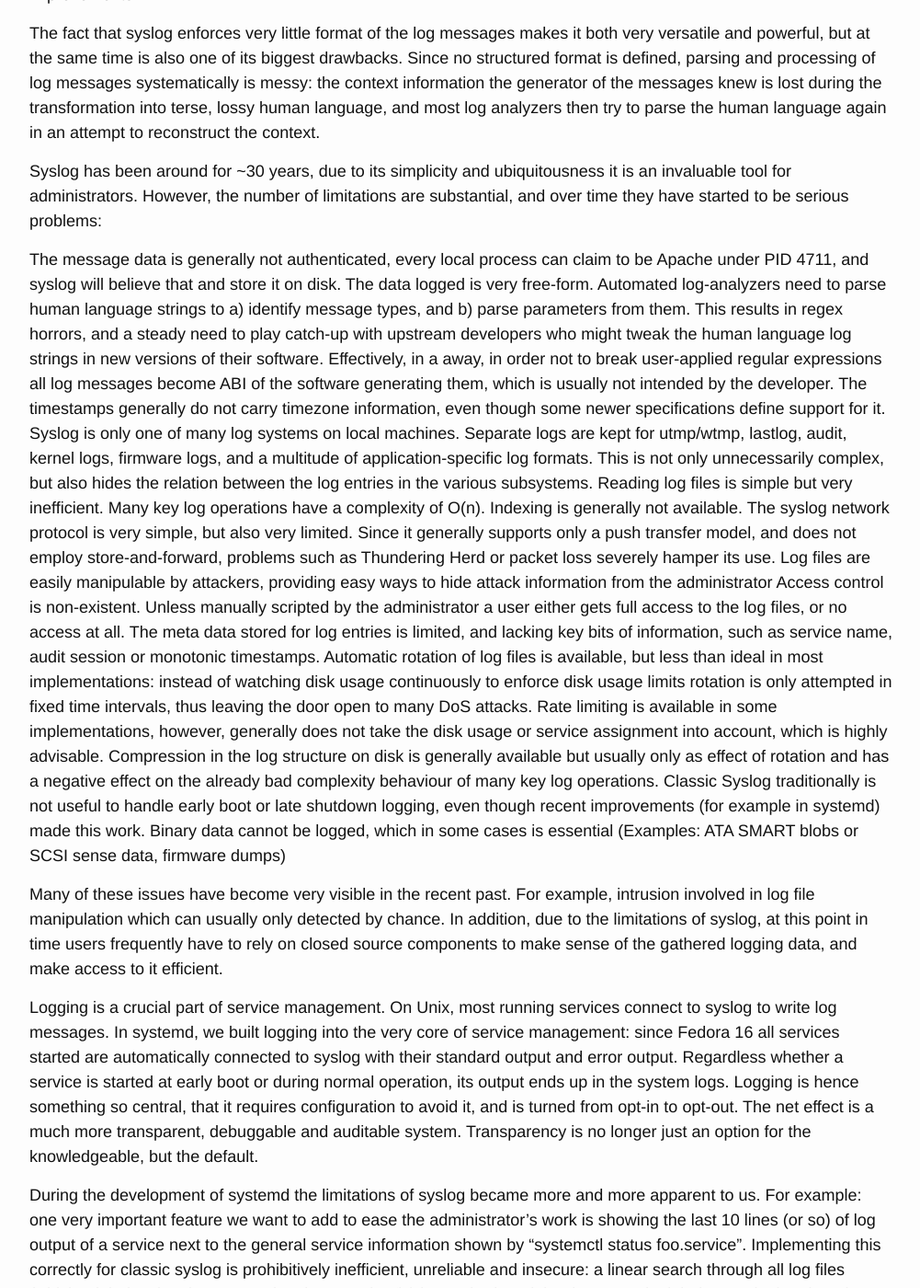
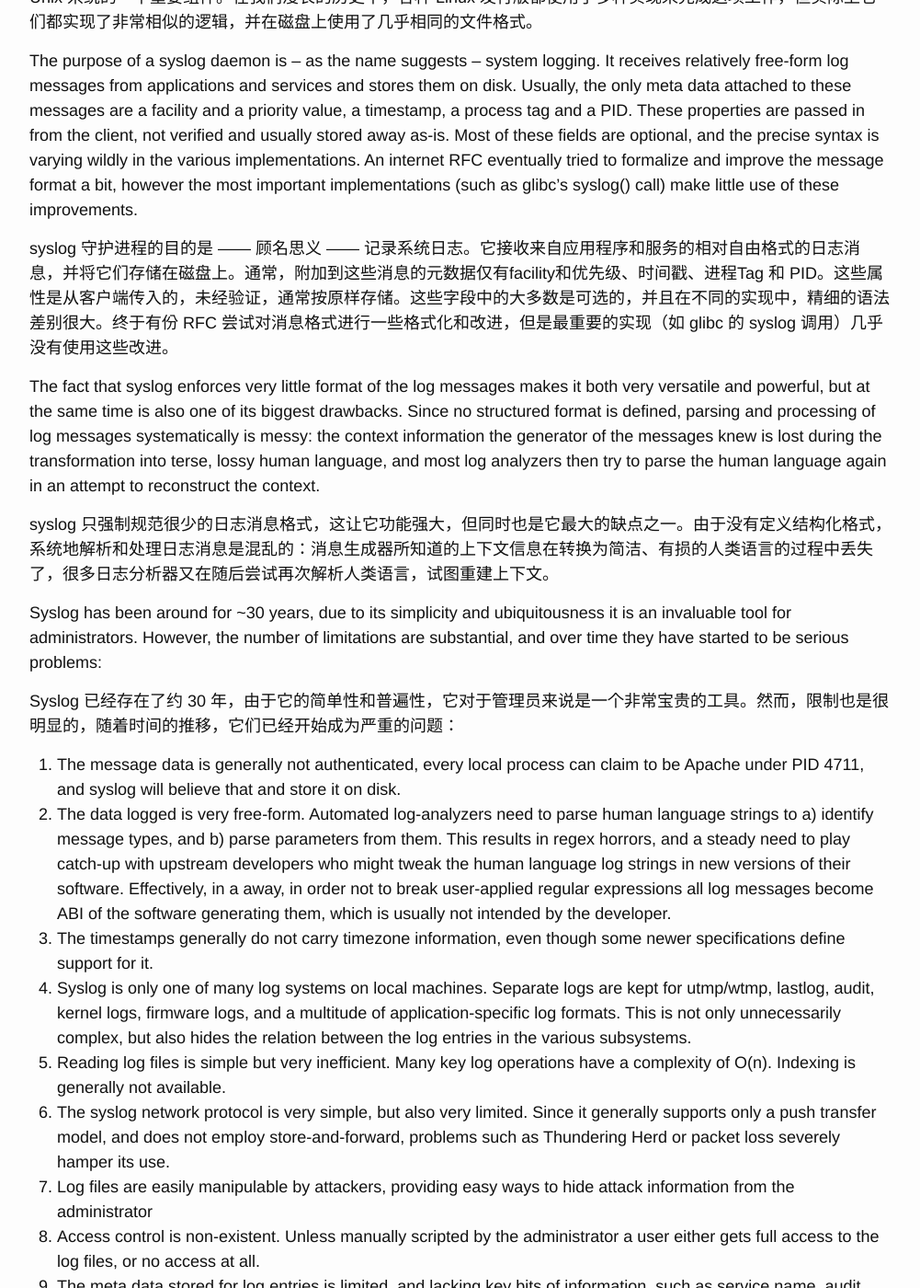
Before and after one commit to childe/ohmycat, a Jekyll site: the page built from _posts/2021-02-18-introducing-the-journal.md, in a window 1280 px wide and 1400 px high, scrolled down 719 px. Shown: the whole window at 92% size, without its empty margins (138-1139 px from the left). Built offline with Jekyll 4.4.1, drawn with Linux system fonts in a browser that asks for light colours; our own code applies the rules of GitHub Pages for plain Markdown files; some of the changed text lies outside the part shown.

Commit message:
modified:   _posts/2021-02-18-introducing-the-journal.md

```diff
--- a/_posts/2021-02-18-introducing-the-journal.md
+++ b/_posts/2021-02-18-introducing-the-journal.md
@@ -5,38 +5,47 @@ title: Introducing the Journal
 
 ---
 
+[Introducing the Journal](http://0pointer.net/blog/projects/the-journal.html)
+[Introducing the Journal](https://docs.google.com/document/pub?id=1IC9yOXj7j6cdLLxWEBAGRL6wl97tFxgjLUEHIX3MSTs)
+
 现在觉得 Systemd 比之前的管理方式好。但对于使用 Journal 管理日志还有些不明白，之前的日志方式（Rsyslog 或者直接日志打印到某到文件文件）不行？使用 Journal 的必要性在哪里？ 看到 Systemd 作者的这篇文件，翻译学习一下。
 
 
 During the past weeks we have been working on a new feature for systemd, that we’d like to introduce to you today. At the same time as it helps us to substantially decrease the footprint of a minimal Linux system it brings a couple of new concepts and replaces a major component of a classic Unix system. Due that it probably deserves a longer introduction. So, grab yourself a good cup of swiss hot chocolate, lean back, read and enjoy.
 
+在过去的几周里，我们一直在为 systemd 开发一个新特性，今天我们来给你介绍 一下它吧！它帮助我们大大减少了最小 Linux 系统的占用空间，同时，它还带来了一些新概念，并取代了经典 Unix 系统的一个主要组件。因为它可能值得一个长长的介绍。所以，给自己端上一杯咖啡，舒服的坐下，看下去，尽情享受吧。
+
 Background: syslog
+
 An important component of every Unix system for a long time has been the syslog daemon. During our long history multiple implementations have been used in the various Linux distributions for this job, but in essence they all implemented a very similar logic and used nearly identical file formats on disk.
-
+长期以来，syslog 守护进程一直是每个 Unix 系统的一个重要组件。在我们漫长的历史中，各种 Linux 发行版都使用了多种实现来完成这项工作，但实际上它们都实现了非常相似的逻辑，并在磁盘上使用了几乎相同的文件格式。
 
 The purpose of a syslog daemon is -- as the name suggests -- system logging. It receives relatively free-form log messages from applications and services and stores them on disk. Usually, the only meta data attached to these messages are a facility and a priority value, a timestamp, a process tag and a PID. These properties are passed in from the client, not verified and usually stored away as-is. Most of these fields are optional, and the precise syntax is varying wildly in the various implementations. An internet RFC eventually tried to formalize and improve the message format a bit, however the most important implementations (such as glibc’s syslog() call) make little use of these improvements.
 
+syslog 守护进程的目的是 —— 顾名思义 —— 记录系统日志。它接收来自应用程序和服务的相对自由格式的日志消息，并将它们存储在磁盘上。通常，附加到这些消息的元数据仅有facility和优先级、时间戳、进程Tag 和 PID。这些属性是从客户端传入的，未经验证，通常按原样存储。这些字段中的大多数是可选的，并且在不同的实现中，精细的语法差别很大。终于有份 RFC 尝试对消息格式进行一些格式化和改进，但是最重要的实现（如 glibc 的 syslog 调用）几乎没有使用这些改进。
 
 The fact that syslog enforces very little format of the log messages makes it both very versatile and powerful, but at the same time is also one of its biggest drawbacks. Since no structured format is defined, parsing and processing of log messages systematically is messy: the context information the generator of the messages knew is lost during the transformation into terse, lossy human language, and most log analyzers then try to parse the human language again in an attempt to reconstruct the context.
 
+syslog 只强制规范很少的日志消息格式，这让它功能强大，但同时也是它最大的缺点之一。由于没有定义结构化格式，系统地解析和处理日志消息是混乱的：消息生成器所知道的上下文信息在转换为简洁、有损的人类语言的过程中丢失了，很多日志分析器又在随后尝试再次解析人类语言，试图重建上下文。
 
 Syslog has been around for ~30 years, due to its simplicity and ubiquitousness it is an invaluable tool for administrators. However, the number of limitations are substantial, and over time they have started to be serious problems:
 
+Syslog 已经存在了约 30 年，由于它的简单性和普遍性，它对于管理员来说是一个非常宝贵的工具。然而，限制也是很明显的，随着时间的推移，它们已经开始成为严重的问题：
 
-The message data is generally not authenticated, every local process can claim to be Apache under PID 4711, and syslog will believe that and store it on disk.
-The data logged is very free-form. Automated log-analyzers need to parse human language strings to a) identify message types, and b) parse parameters from them. This results in regex horrors, and a steady need to play catch-up with upstream developers who might tweak the human language log strings in new versions of their software. Effectively, in a away, in order not to break user-applied regular expressions all log messages become ABI of the software generating them, which is usually not intended by the developer.
-The timestamps generally do not carry timezone information, even though some newer specifications define support for it.
-Syslog is only one of many log systems on local machines. Separate logs are kept for utmp/wtmp, lastlog, audit, kernel logs, firmware logs, and a multitude of application-specific log formats. This is not only unnecessarily complex, but also hides the relation between the log entries in the various subsystems.
-Reading log files is simple but very inefficient. Many key log operations have a complexity of O(n). Indexing is generally not available.
-The syslog network protocol is very simple, but also very limited. Since it generally supports only a push transfer model, and does not employ store-and-forward, problems such as Thundering Herd or packet loss severely hamper its use.
-Log files are easily manipulable by attackers, providing easy ways to hide attack information from the administrator
-Access control is non-existent. Unless manually scripted by the administrator a user either gets full access to the log files, or no access at all.
-The meta data stored for log entries is limited, and lacking key bits of information, such as service name, audit session or monotonic timestamps.
-Automatic rotation of log files is available, but less than ideal in most implementations: instead of watching disk usage continuously to enforce disk usage limits rotation is only attempted in fixed time intervals, thus leaving the door open to many DoS attacks.
-Rate limiting is available in some implementations, however, generally does not take the disk usage or service assignment into account, which is highly advisable.
-Compression in the log structure on disk is generally available but usually only as effect of rotation and has a negative effect on the already bad complexity behaviour of many key log operations.
-Classic Syslog traditionally is not useful to handle early boot or late shutdown logging, even though recent improvements (for example in systemd) made this work.
-Binary data cannot be logged, which in some cases is essential (Examples: ATA SMART blobs or SCSI sense data, firmware dumps)
+1. The message data is generally not authenticated, every local process can claim to be Apache under PID 4711, and syslog will believe that and store it on disk.
+2. The data logged is very free-form. Automated log-analyzers need to parse human language strings to a) identify message types, and b) parse parameters from them. This results in regex horrors, and a steady need to play catch-up with upstream developers who might tweak the human language log strings in new versions of their software. Effectively, in a away, in order not to break user-applied regular expressions all log messages become ABI of the software generating them, which is usually not intended by the developer.
+3. The timestamps generally do not carry timezone information, even though some newer specifications define support for it.
+4. Syslog is only one of many log systems on local machines. Separate logs are kept for utmp/wtmp, lastlog, audit, kernel logs, firmware logs, and a multitude of application-specific log formats. This is not only unnecessarily complex, but also hides the relation between the log entries in the various subsystems.
+5. Reading log files is simple but very inefficient. Many key log operations have a complexity of O(n). Indexing is generally not available.
+6. The syslog network protocol is very simple, but also very limited. Since it generally supports only a push transfer model, and does not employ store-and-forward, problems such as Thundering Herd or packet loss severely hamper its use.
+7. Log files are easily manipulable by attackers, providing easy ways to hide attack information from the administrator
+8. Access control is non-existent. Unless manually scripted by the administrator a user either gets full access to the log files, or no access at all.
+9. The meta data stored for log entries is limited, and lacking key bits of information, such as service name, audit session or monotonic timestamps.
+10. Automatic rotation of log files is available, but less than ideal in most implementations: instead of watching disk usage continuously to enforce disk usage limits rotation is only attempted in fixed time intervals, thus leaving the door open to many DoS attacks.
+11. Rate limiting is available in some implementations, however, generally does not take the disk usage or service assignment into account, which is highly advisable.
+12. Compression in the log structure on disk is generally available but usually only as effect of rotation and has a negative effect on the already bad complexity behaviour of many key log operations.
+13. Classic Syslog traditionally is not useful to handle early boot or late shutdown logging, even though recent improvements (for example in systemd) made this work.
+14. Binary data cannot be logged, which in some cases is essential (Examples: ATA SMART blobs or SCSI sense data, firmware dumps)
 
 Many of these issues have become very visible in the recent past. For example, intrusion involved in log file manipulation which can usually only detected by chance. In addition, due to the limitations of syslog, at this point in time users frequently have to rely on closed source components to make sense of the gathered logging data, and make access to it efficient.
 
```
